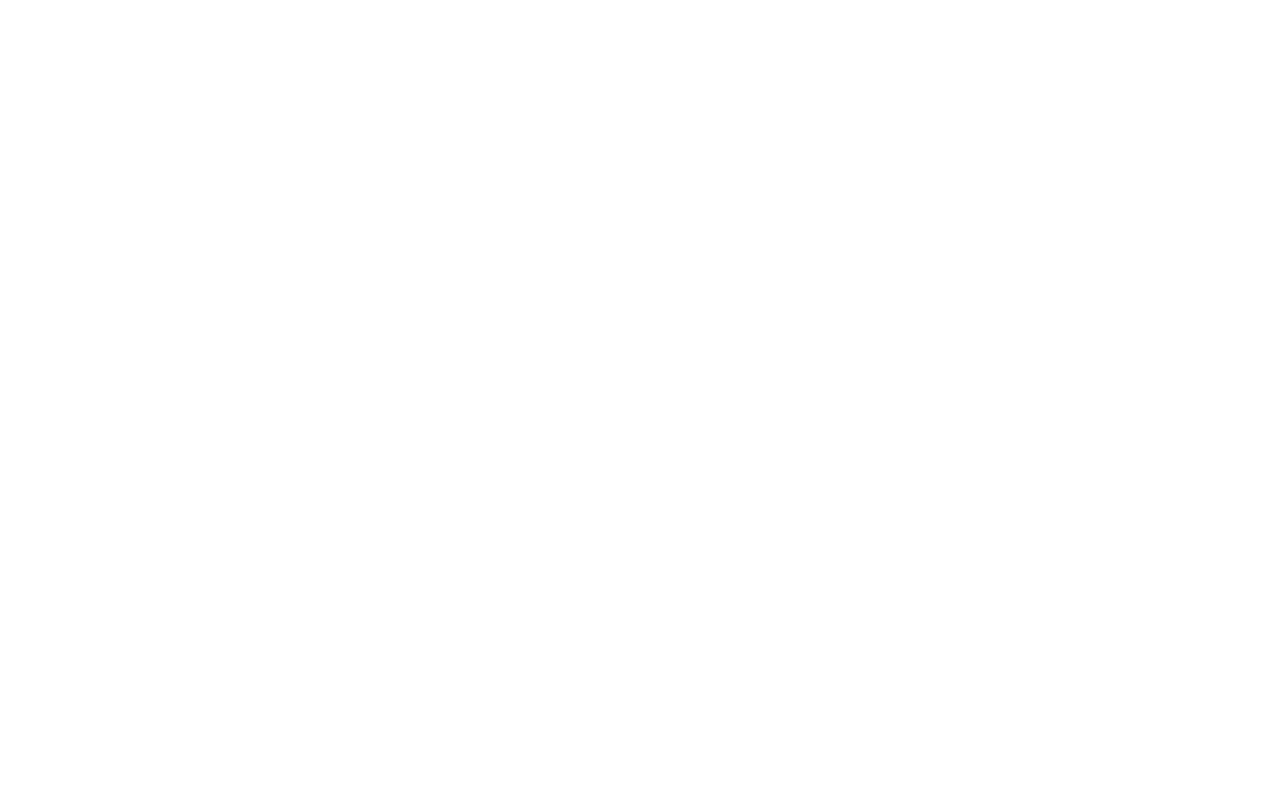
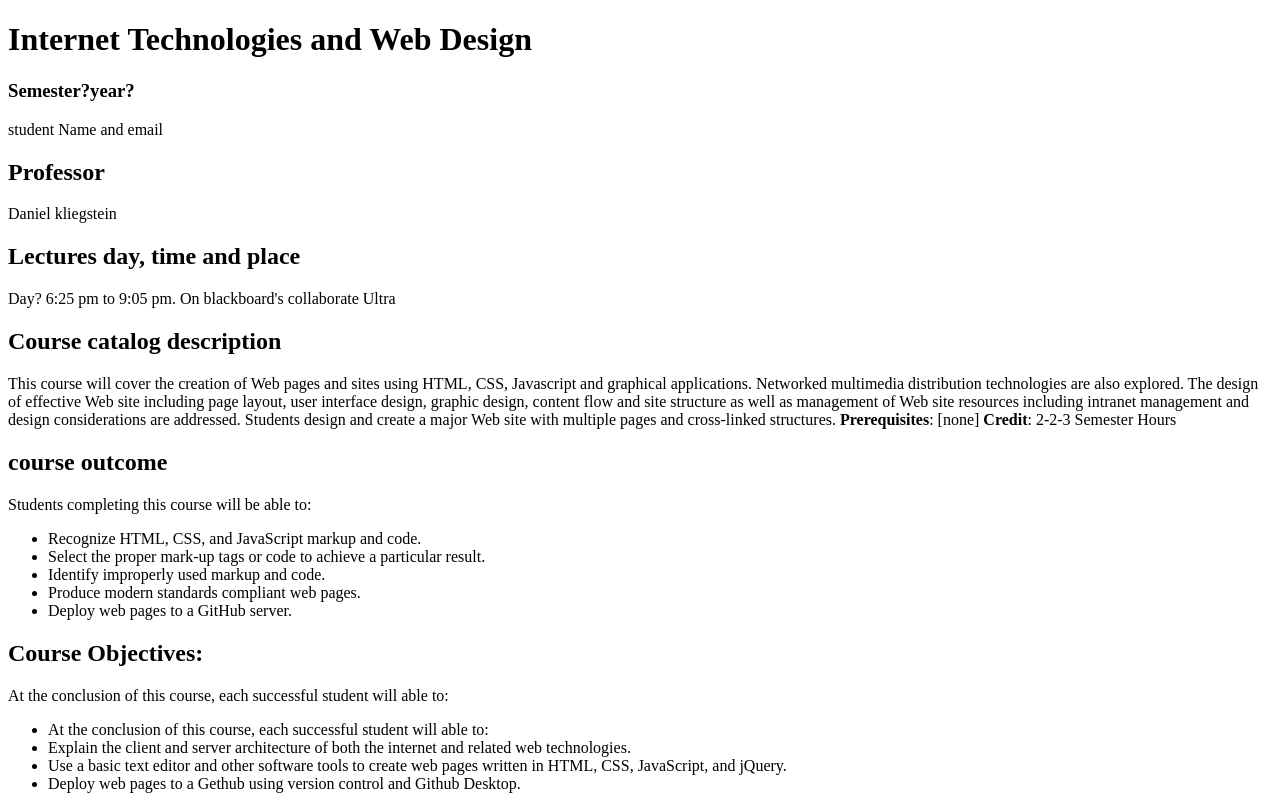
Before and after one commit to dierflex/webdev_lab2, a plain HTML site: page index.html in a window 1280 px wide. Drawn offline with Linux system fonts and the light colour scheme.

Commit message:
Update index.html

```diff
--- a/index.html
+++ b/index.html
@@ -1,3 +1,34 @@
 <!doctype html>
-
+<head>
+    <meta charset="utf-8">
+    <title>Internet Technologies and Web Design</title>
+</head>
+<body>
+    <h1>Internet Technologies and Web Design</h1>
+    <h3>Semester?year?</h3>
+    <p>student Name and email</p>
+    <h2>Professor</h2>
+    <p>Daniel kliegstein</p>
+    <h2>Lectures day, time and place</h2>
+    <p>Day? 6:25 pm to 9:05 pm. On blackboard's collaborate Ultra</p>
+    <h2>Course catalog description</h2>
+    <p>This course will cover the creation of Web pages and sites using HTML, CSS, Javascript and graphical applications. Networked multimedia distribution technologies are also explored. The design of effective Web site including page layout, user interface design, graphic design, content flow and site structure as well as management of Web site resources including intranet management and design considerations are addressed. Students design and create a major Web site with multiple pages and cross-linked structures.<strong> Prerequisites</strong>: [none] <strong>Credit</strong>: 2-2-3 Semester Hours</p>
+    <h2>course outcome</h2>
+    <p>Students completing this course will be able to:</p>
+    <ul>
+        <li>Recognize HTML, CSS, and JavaScript markup and code.</li>
+        <li>Select the proper mark-up tags or code to achieve a particular result.</li>
+        <li>Identify improperly used markup and code.</li>
+        <li>Produce modern standards compliant web pages.</li>
+        <li>Deploy web pages to a GitHub server.</li>
+    </ul>
+    <h2>Course Objectives:</h2>
+    <p>At the conclusion of this course, each successful student will able to:</p>
+    <ul>
+        <li>At the conclusion of this course, each successful student will able to:</li>
+        <li>Explain the client and server architecture of both the internet and related web technologies.</li>
+        <li>Use a basic text editor and other software tools to create web pages written in HTML, CSS, JavaScript, and jQuery.</li>
+        <li>Deploy web pages to a Gethub using version control and Github Desktop.</li>
+    </ul>
+</body>
 </html>
```
